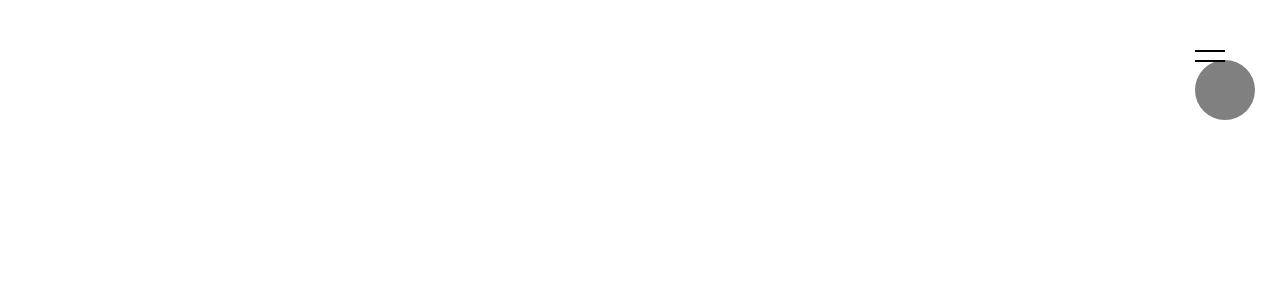
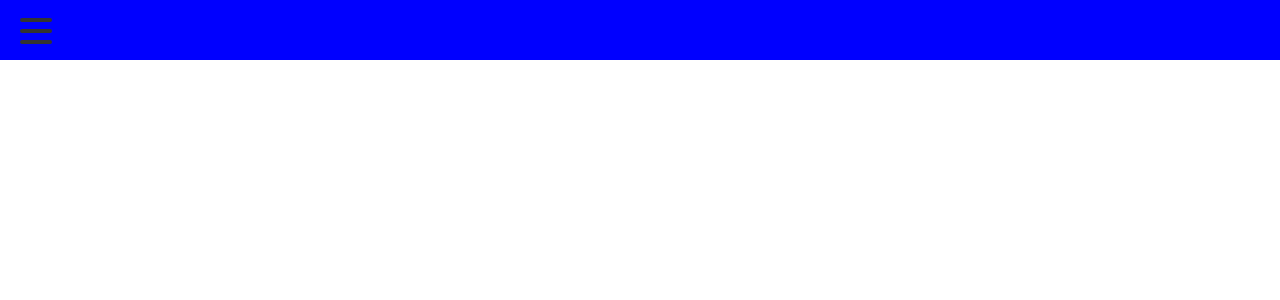
Before and after one commit to wernerpj1/jogos-front, a React (Create React App) app: page / in a window 1280 px wide. Shown: the top 300 px of the page. Built offline with nearby package versions, Linux system fonts and the light colour scheme.

Commit message:
Burguer-1

```diff
--- a/public/index.html
+++ b/public/index.html
@@ -8,6 +8,13 @@
       content="Web site created for consume an dotnet api"
     />
     <title>Jogos App</title>
+      <style>
+        *{
+          margin: 0;
+          padding: 0;
+        }
+
+      </style>
   </head>
   <body>
     <div id="root">
--- a/src/App.css
+++ /dev/null
@@ -1,5 +0,0 @@
-
-*{
-  margin: 0;
-  padding: 0;
-}
--- a/src/App.js
+++ b/src/App.js
@@ -1,5 +1,4 @@
 
-import './App.css';
 import Menu from './components/menu/Menu';
 
 
--- /dev/null
+++ b/src/components/menu/Burger.jsx
@@ -0,0 +1,56 @@
+
+import React, { useState } from 'react'
+import styled from 'styled-components'
+import Nav from './Nav';
+
+const BurgerStyle = styled.div`
+    width: 2rem;
+    height: 2rem;
+    position: fixed;
+    top: 15px;
+    left: 20px;
+    display: flex;
+    justify-content: space-around;
+    flex-flow: column nowrap;
+
+
+    div {
+        width: 2rem;
+        height: 0.25rem;
+        background-color: #333;
+        border-radius: 10px;
+        transform-origin: 1px;
+        transition: all 0.3s linear;
+        z-index: 20;
+
+        &:nth-child(1) {
+            transform: ${({ open }) => open ? 'rotate(45deg)' : 'rotate(0)'};
+        }
+        &:nth-child(2) {
+            transform: ${({ open }) => open ? 'translateX(100%)' : 'translateX(0)'};
+            opacity: ${({ open }) => open ? '0' : '1'};
+        }
+        &:nth-child(3) {
+            transform: ${({ open }) => open ? 'rotate(-45deg)' : 'rotate(0)'};
+        }
+
+    }
+
+`;
+
+const Burger = () => {
+
+    const [open, setOpen] = useState(false)
+    return (
+        <>
+        <BurgerStyle open={open} onClick={() => setOpen(!open)}>
+            <div />
+            <div />
+            <div />
+        </BurgerStyle>
+        <Nav open={open}/>
+        </>
+    )
+}
+
+export default Burger
--- a/src/components/menu/Menu.jsx
+++ b/src/components/menu/Menu.jsx
@@ -1,5 +1,7 @@
 import React from "react";
+import Burger from "./Burger";
 import * as M from './MenuStyled';
+import Nav from "./Nav";
 
 
 function Menu(){
@@ -8,11 +10,8 @@ function Menu(){
 
     return (
         <M.Menu>
-          <M.Hamburguer>
-
-          </M.Hamburguer>
-
-      </M.Menu>
+          <Burger />
+       </M.Menu>
     );
 }
 export default Menu
--- a/src/components/menu/MenuStyled.jsx
+++ b/src/components/menu/MenuStyled.jsx
@@ -2,35 +2,10 @@ import styled from "styled-components";
 
 export const Menu = styled.div`
 
-    width: 60px;
+    width: 100%;
     height: 60px;
-    background-color: gray;
-    border-radius: 50%;
-    position: fixed;
-    top: 60px;
-    right: 25px;
+    background-color: blue;
+    display: flex;
+    justify-content: space-between;
 
     `;
-export const Hamburguer = styled.span`
-    position: relative;
-    display: block;
-    width: 30px;
-    height: 2px;
-    background-color: #000;
-
-    &:before, &:after {
-        background-color: #000;
-        content: "";
-        display: block;
-        position: absolute;
-        width: 100%;
-        height: 100%;
-    }
-
-    &:before {
-        top: -10px;
-    }
-    &:after {
-        botton: -10px;
-    }
-`
--- /dev/null
+++ b/src/components/menu/Nav.jsx
@@ -0,0 +1,28 @@
+import React from 'react'
+import styled from 'styled-components'
+
+const NavBar = styled.div`
+    transform: ${({ open }) => open ? 'translateX(0)' : 'translateX(-100%)'};
+    transition: transform all 0.3s linear;
+    flex-flow: row nowrap;
+    position: fixed;
+    background-color: gray;
+    top: 25px;
+    left: 0;
+    height: 30px;
+`;
+
+const Nav = ({ open }) => {
+    return (
+        <NavBar open={ open }>
+            <input type="text">
+
+            </input>
+            <button>
+                botao
+            </button>
+        </NavBar>
+    )
+}
+
+export default Nav
```
